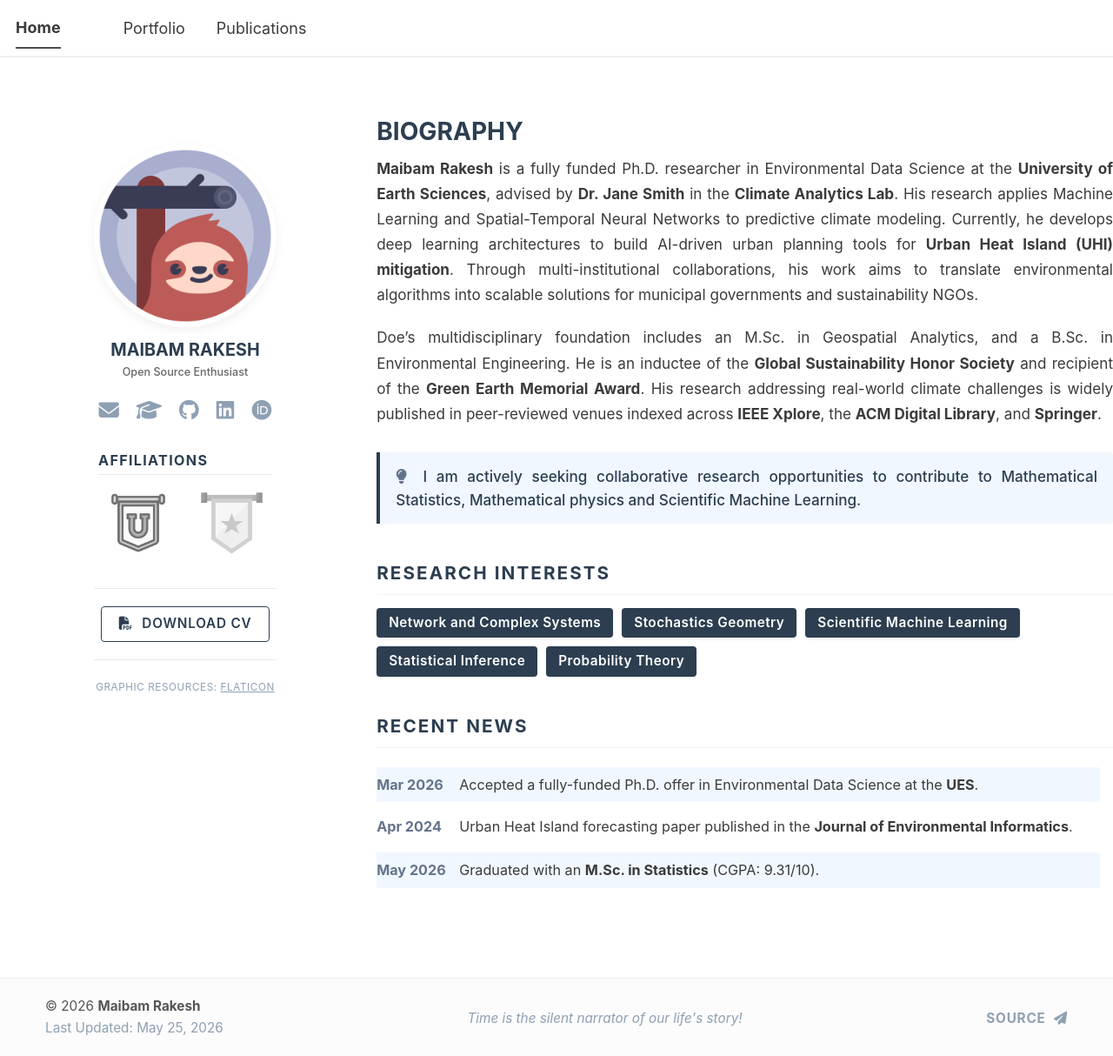
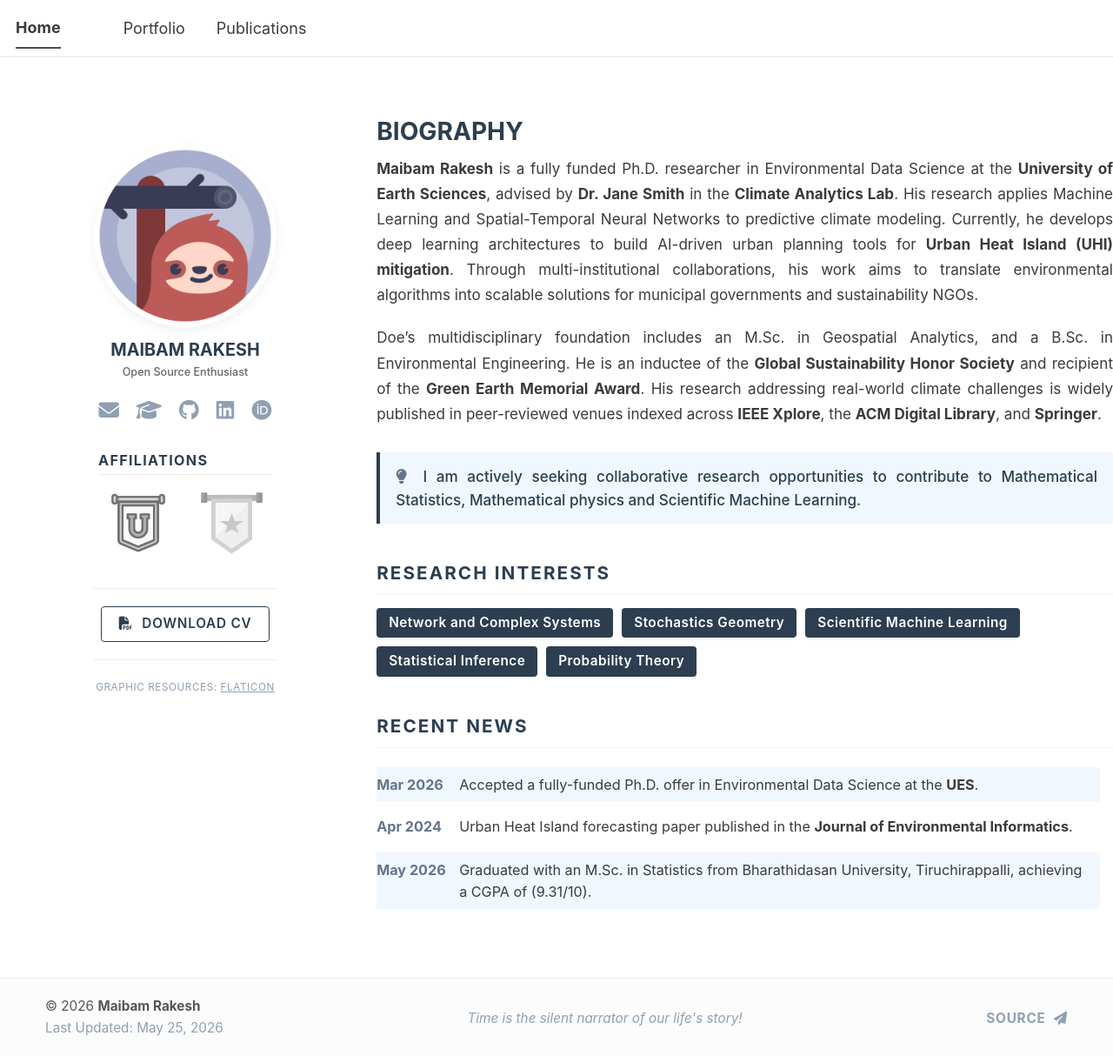
Before and after one commit to maibamrakeshsingh/maibamrakeshsingh.github.io, a Jekyll site: the page built from _pages/about.md, in a window 1280 px wide and 1214 px high. Shown: the whole window at 87% size. Built offline with Jekyll 4.4.1, drawn with Linux system fonts in a browser that asks for light colours; a script bundle is joined from its source files by our own code; library files that are not in the unit come from our copies.

Commit message:
Update graduation details in about.md

```diff
--- a/_pages/about.md
+++ b/_pages/about.md
@@ -220,7 +220,7 @@ redirect_from:
 
   <div class="timeline-item milestone">
     <div class="timeline-date">May 2026</div>
-    <div class="timeline-content">Graduated with an <strong>M.Sc. in Statistics</strong> (CGPA: 9.31/10).</div>
+    <div class="timeline-content">Graduated with an M.Sc. in Statistics from Bharathidasan University, Tiruchirappalli, achieving a CGPA of (9.31/10).</div>
   </div>
 
 </div>
```
